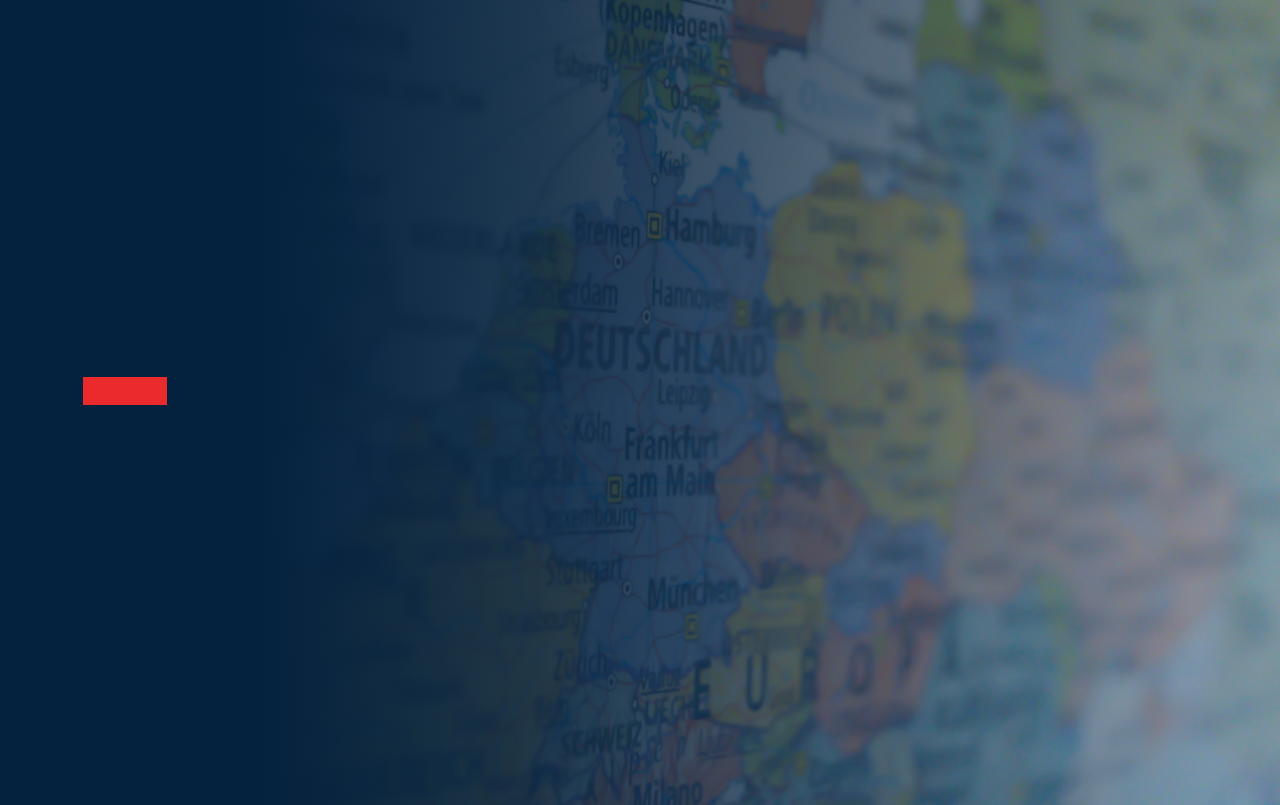
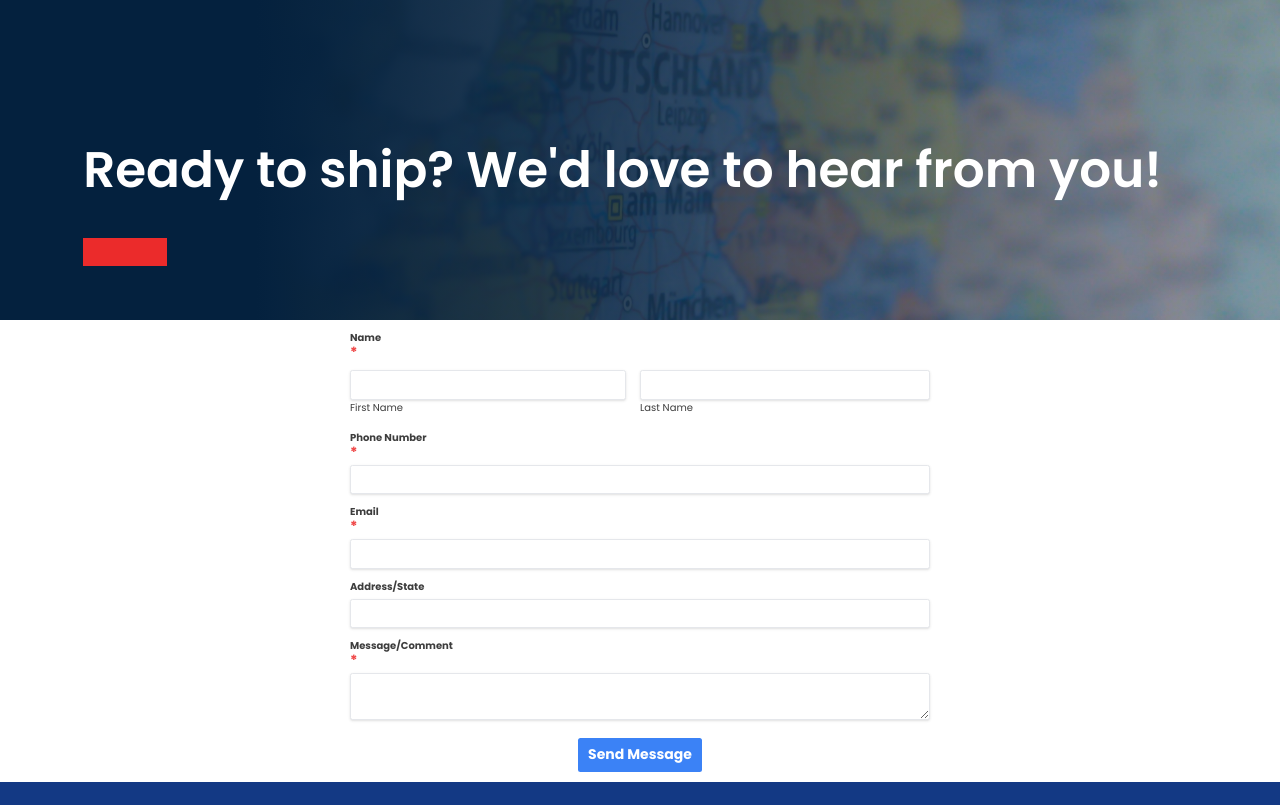
Before and after one commit to Wrench200/tracking, a Next.js app: page /contact in a window 1280 px wide. Shown: the top 805 px of the page. Built offline with nearby package versions, Linux system fonts and the light colour scheme.

Commit message:
font end done

```diff
--- a/src/app/about/page.jsx
+++ b/src/app/about/page.jsx
@@ -21,6 +21,7 @@ function Page() {
     <>
       <Navbar />
       <Banner
+
         img={"/images/pexels-bernard-foss-3049419-4620555.jpg"}
         h2Text={"Reliable parcel pick-up and delivery services,"}
         spanText={" anywhere in the world"}
--- a/src/app/contact/page.jsx
+++ b/src/app/contact/page.jsx
@@ -37,7 +37,8 @@ function Page() {
       <Banner
         img={"/images/pexels-pixabay-269790.jpg"}
         content={"CONTACT US"}
-        height={"30vh"}
+        height={"40vh"}
+        spanText={"Ready to ship? We'd love to hear from you!"}
       />
       <div className="container lg:w-[60rem] h-full">
         <div className="container mx-auto p-4">
--- a/src/components/Banner/Banner.jsx
+++ b/src/components/Banner/Banner.jsx
@@ -3,7 +3,7 @@ import { usePathname } from "next/navigation";
 import React, { useEffect, useState, useRef } from "react";
 // import './style.css'; // Assuming you have a style.css file in the same directory
 
-function Banner({ spanText, h2Text, pText, img, button,location }) {
+function Banner({ spanText, h2Text, pText, img, button, location, height }) {
   const [itemActive, setItemActive] = useState(0);
   const intervalRef = useRef(null);
   const path = usePathname();
@@ -30,7 +30,7 @@ function Banner({ spanText, h2Text, pText, img, button,location }) {
 
   return (
     <div>
-      <div className="slider">
+      <div className="slider" style={{ height: height }}>
         <div className="list">
           <div className={"items active"}>
             <Image width={1000} height={1000} src={img} alt={"image"} />
```
